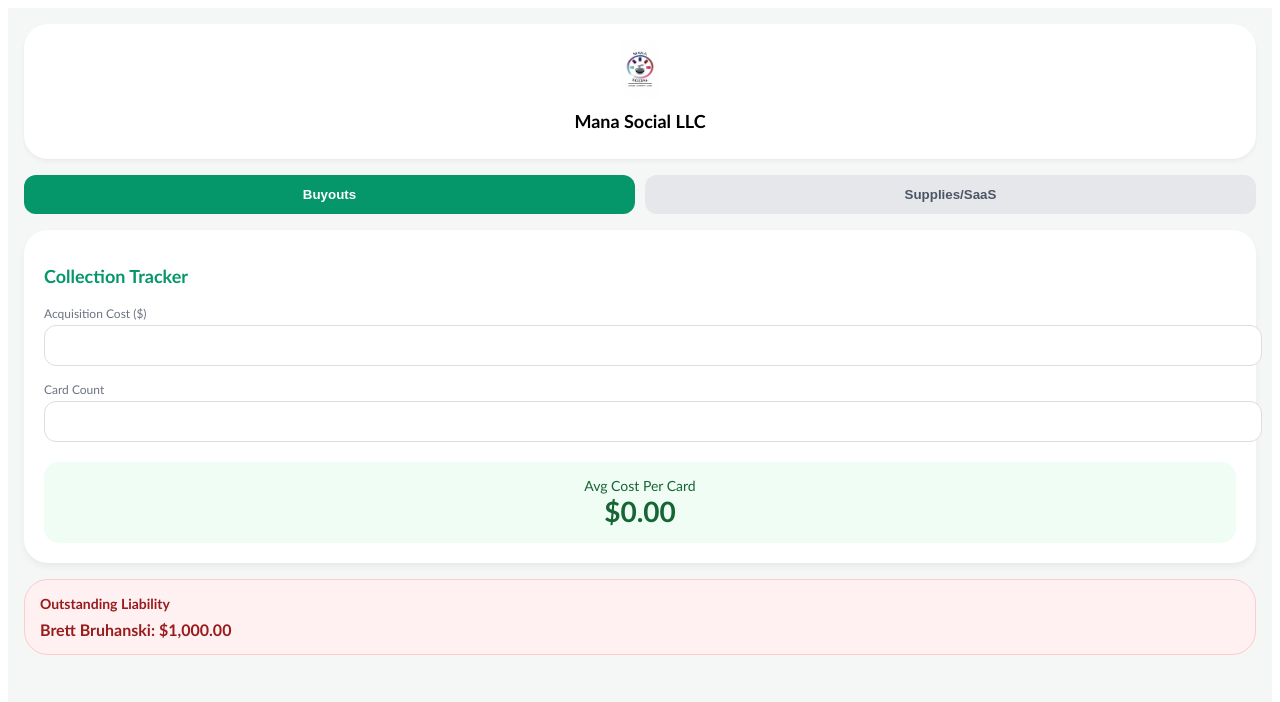
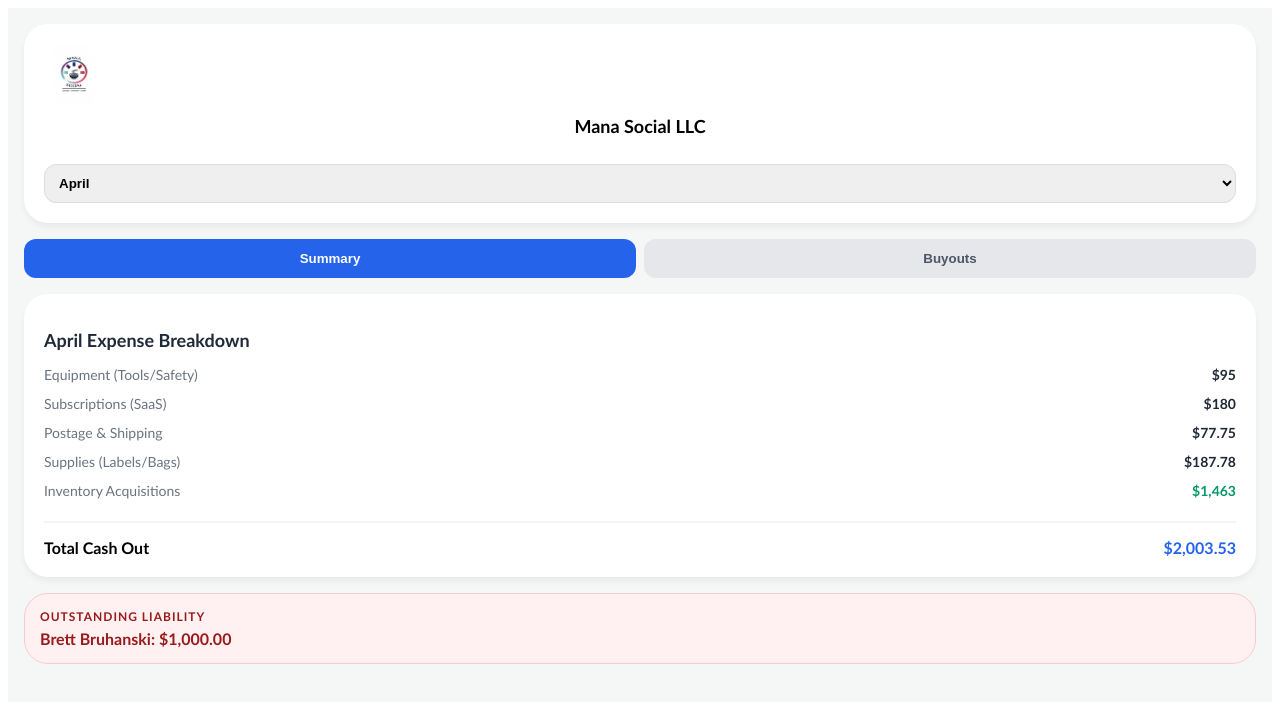
Before and after one commit to CameraPho/Mana-Social-App, a Next.js app: page / in a window 1280 px wide. Shown: the top 702 px of the page. Built offline with nearby package versions, Linux system fonts and the light colour scheme.

Commit message:
Update page.tsx

```diff
--- a/app/page.tsx
+++ b/app/page.tsx
@@ -2,11 +2,26 @@
 import React, { useState } from 'react'
 
 export default function Dashboard() {
-  const [activeTab, setActiveTab] = useState('buyouts');
+  const [activeTab, setActiveTab] = useState('summary');
+  const [selectedMonth, setSelectedMonth] = useState('April');
   const [cost, setCost] = useState(0);
   const [qty, setQty] = useState(0);
 
   const avgCost = qty > 0 ? (cost / qty).toFixed(2) : "0.00";
+
+  // Data structure matching your "2026 - Mana Social Financials" categories
+  const monthlyData = {
+    'March': { supplies: 96.62, srv: 265.64, equip: 124.42, postage: 233.25, inventory: 6850.09 },
+    'April': { supplies: 187.78, srv: 180.00, equip: 95.00, postage: 77.75, inventory: 1463.00 },
+  };
+
+  const current = monthlyData[selectedMonth] || { supplies: 0, srv: 0, equip: 0, postage: 0, inventory: 0 };
+  const totalMonthly = Object.values(current).reduce((a, b) => a + b, 0);
+
+  const cardStyle = {
+    backgroundColor: 'white', borderRadius: '24px', padding: '20px',
+    boxShadow: '0 4px 6px rgba(0,0,0,0.05)', marginBottom: '16px'
+  };
 
   return (
     <div style={{
@@ -14,29 +29,59 @@ export default function Dashboard() {
       backgroundColor: '#f4f7f6', minHeight: '100vh', padding: '16px'
     }}>
 
-      {/* Header */}
-      <div style={{ backgroundColor: 'white', borderRadius: '24px', padding: '15px', marginBottom: '16px', textAlign: 'center', boxShadow: '0 2px 4px rgba(0,0,0,0.05)' }}>
+      {/* Header & Month Picker */}
+      <div style={cardStyle}>
         <img src="/logo.png" alt="Logo" style={{ width: '60px', height: '60px', objectFit: 'contain', margin: '0 auto' }} />
-        <h1 style={{ fontSize: '18px', fontWeight: 'bold', marginTop: '8px' }}>Mana Social LLC</h1>
+        <h1 style={{ fontSize: '18px', fontWeight: 'bold', textAlign: 'center', marginTop: '8px' }}>Mana Social LLC</h1>
+
+        <select
+          value={selectedMonth}
+          onChange={(e) => setSelectedMonth(e.target.value)}
+          style={{ width: '100%', marginTop: '15px', padding: '10px', borderRadius: '12px', border: '1px solid #ddd', fontWeight: 'bold' }}
+        >
+          <option>March</option>
+          <option>April</option>
+          <option>May</option>
+        </select>
       </div>
 
-      {/* Navigation Toggles */}
-      <div style={{ display: 'flex', gap: '10px', marginBottom: '16px' }}>
-        <button
-          onClick={() => setActiveTab('buyouts')}
-          style={{ flex: 1, padding: '12px', borderRadius: '12px', border: 'none', fontWeight: 'bold', backgroundColor: activeTab === 'buyouts' ? '#059669' : '#e5e7eb', color: activeTab === 'buyouts' ? 'white' : '#4b5563' }}>
-          Buyouts
-        </button>
-        <button
-          onClick={() => setActiveTab('expenses')}
-          style={{ flex: 1, padding: '12px', borderRadius: '12px', border: 'none', fontWeight: 'bold', backgroundColor: activeTab === 'expenses' ? '#2563eb' : '#e5e7eb', color: activeTab === 'expenses' ? 'white' : '#4b5563' }}>
-          Supplies/SaaS
-        </button>
+      {/* Navigation */}
+      <div style={{ display: 'flex', gap: '8px', marginBottom: '16px' }}>
+        {['summary', 'buyouts'].map((tab) => (
+          <button
+            key={tab}
+            onClick={() => setActiveTab(tab)}
+            style={{
+              flex: 1, padding: '12px', borderRadius: '12px', border: 'none', fontWeight: 'bold',
+              backgroundColor: activeTab === tab ? '#2563eb' : '#e5e7eb',
+              color: activeTab === tab ? 'white' : '#4b5563',
+              textTransform: 'capitalize'
+            }}>
+            {tab}
+          </button>
+        ))}
       </div>
 
-      {activeTab === 'buyouts' ? (
-        <div style={{ backgroundColor: 'white', borderRadius: '24px', padding: '20px', boxShadow: '0 4px 6px rgba(0,0,0,0.05)' }}>
-          <h2 style={{ fontSize: '18px', fontWeight: 'bold', color: '#059669', marginBottom: '15px' }}>Collection Tracker</h2>
+      {activeTab === 'summary' ? (
+        <div style={cardStyle}>
+          <h2 style={{ fontSize: '18px', fontWeight: 'bold', color: '#1f2937', marginBottom: '15px' }}>{selectedMonth} Expense Breakdown</h2>
+
+          <div style={{ display: 'flex', flexDirection: 'column', gap: '12px' }}>
+            <StatRow label="Equipment (Tools/Safety)" value={current.equip} color="#1f2937" />
+            <StatRow label="Subscriptions (SaaS)" value={current.srv} color="#1f2937" />
+            <StatRow label="Postage & Shipping" value={current.postage} color="#1f2937" />
+            <StatRow label="Supplies (Labels/Bags)" value={current.supplies} color="#1f2937" />
+            <StatRow label="Inventory Acquisitions" value={current.inventory} color="#059669" />
+
+            <div style={{ marginTop: '10px', paddingTop: '15px', borderTop: '2px solid #f3f4f6', display: 'flex', justifyContent: 'space-between' }}>
+              <span style={{ fontWeight: 'bold' }}>Total Cash Out</span>
+              <span style={{ fontWeight: 'bold', color: '#2563eb' }}>${totalMonthly.toLocaleString()}</span>
+            </div>
+          </div>
+        </div>
+      ) : (
+        <div style={cardStyle}>
+          <h2 style={{ fontSize: '18px', fontWeight: 'bold', color: '#059669', marginBottom: '15px' }}>Buyout Calculator</h2>
           <div style={{ marginBottom: '12px' }}>
             <label style={{ fontSize: '12px', color: '#6b7280' }}>Acquisition Cost ($)</label>
             <input type="number" onChange={(e) => setCost(Number(e.target.value))} style={{ width: '100%', padding: '12px', borderRadius: '12px', border: '1px solid #ddd', marginTop: '4px' }} />
@@ -50,28 +95,22 @@ export default function Dashboard() {
             <p style={{ margin: 0, fontSize: '28px', fontWeight: 'bold', color: '#166534' }}>${avgCost}</p>
           </div>
         </div>
-      ) : (
-        <div style={{ backgroundColor: 'white', borderRadius: '24px', padding: '20px', boxShadow: '0 4px 6px rgba(0,0,0,0.05)' }}>
-          <h2 style={{ fontSize: '18px', fontWeight: 'bold', color: '#2563eb', marginBottom: '15px' }}>Business Expenses</h2>
-          <div style={{ display: 'flex', flexDirection: 'column', gap: '12px' }}>
-            {/* Example of items from your Financial file */}
-            <div style={{ padding: '12px', borderBottom: '1px solid #eee' }}>
-              <p style={{ margin: 0, fontWeight: 'bold' }}>TCG Automate / SortSwift</p>
-              <p style={{ margin: 0, fontSize: '12px', color: '#6b7280' }}>Monthly SaaS Subscription</p>
-            </div>
-            <div style={{ padding: '12px', borderBottom: '1px solid #eee' }}>
-              <p style={{ margin: 0, fontWeight: 'bold' }}>BCW Supplies</p>
-              <p style={{ margin: 0, fontSize: '12px', color: '#6b7280' }}>Toploaders / Team Bags</p>
-            </div>
-          </div>
-        </div>
       )}
 
-      {/* Liability Watch */}
-      <div style={{ marginTop: '16px', backgroundColor: '#fff1f2', padding: '15px', borderRadius: '24px', border: '1px solid #fecaca' }}>
-        <h3 style={{ fontSize: '14px', color: '#991b1b', margin: '0 0 8px 0' }}>Outstanding Liability</h3>
+      {/* Liability Watch (Always Visible) */}
+      <div style={{ backgroundColor: '#fff1f2', padding: '15px', borderRadius: '24px', border: '1px solid #fecaca' }}>
+        <h3 style={{ fontSize: '12px', color: '#991b1b', textTransform: 'uppercase', letterSpacing: '1px', margin: '0 0 5px 0' }}>Outstanding Liability</h3>
         <p style={{ margin: 0, fontSize: '16px', fontWeight: 'bold', color: '#991b1b' }}>Brett Bruhanski: $1,000.00</p>
       </div>
     </div>
   )
 }
+
+function StatRow({ label, value, color }) {
+  return (
+    <div style={{ display: 'flex', justifyContent: 'space-between', alignItems: 'center', fontSize: '14px' }}>
+      <span style={{ color: '#6b7280' }}>{label}</span>
+      <span style={{ fontWeight: 'bold', color: color }}>${value.toLocaleString()}</span>
+    </div>
+  )
+}
```
